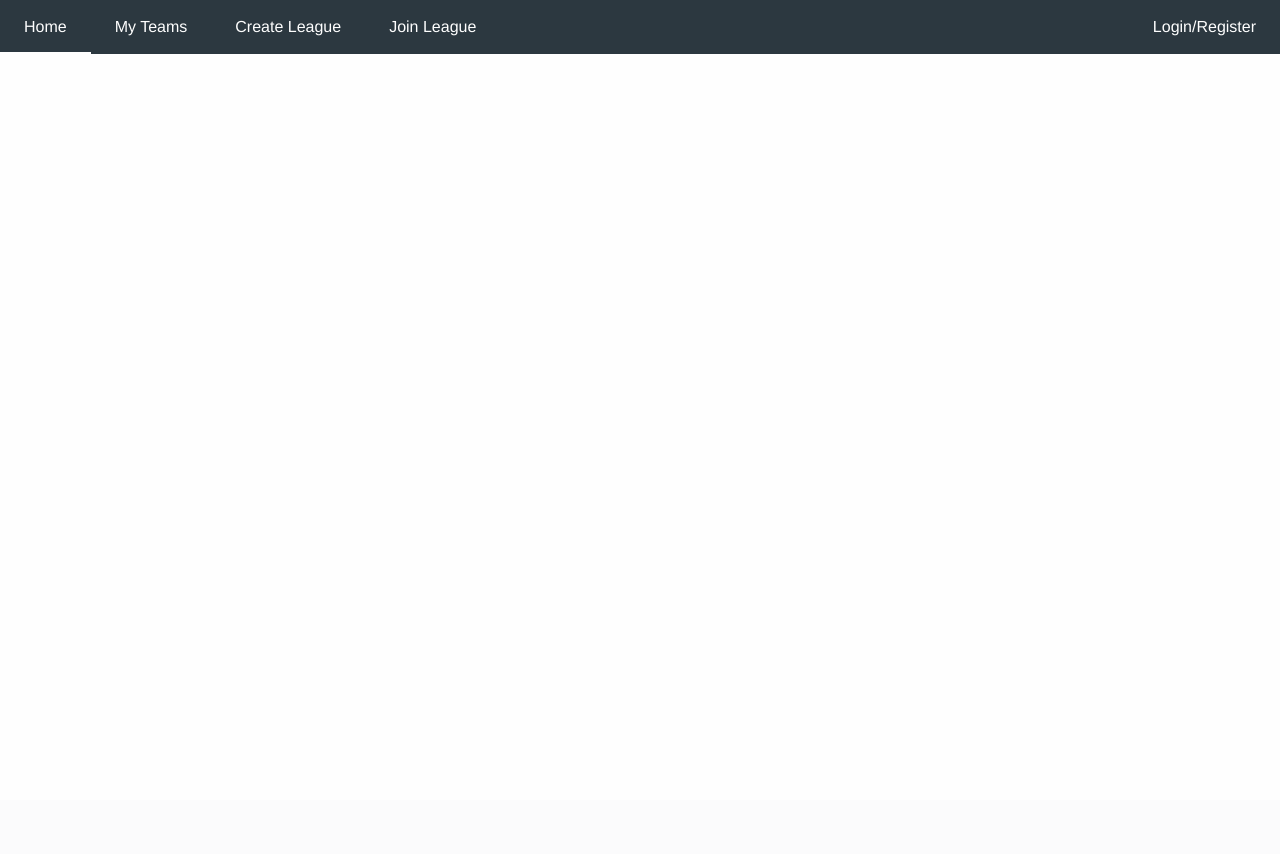
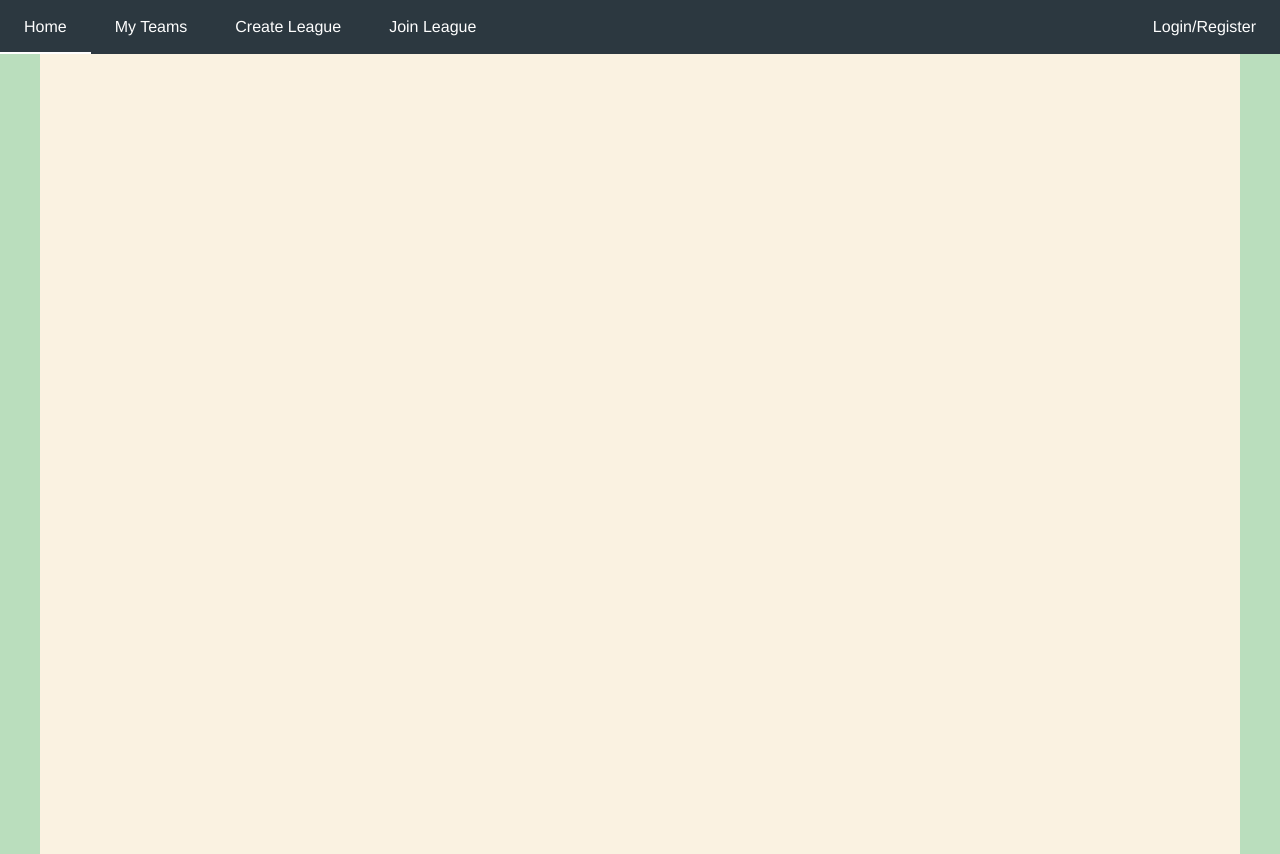
Before and after one commit to ckurland/BestBallGolf, a Django app: template mysite/myapp/templates/home.html in a window 1280 px wide. Before the commit the page ends 54 px from the top, so only its background shows below. Run offline with Django 3.2, Linux system fonts and the light colour scheme; the template is opened without the code that fills it, so the values that code supplies are empty; some libraries are stand-ins or nearby versions.

Commit message:
Changed color of background and added column in middle of all pages to hold info and be different color

```diff
--- a/mysite/myapp/static/css/app.css
+++ b/mysite/myapp/static/css/app.css
@@ -33,7 +33,7 @@
 }
 
 .team {
-  background-color: #faf2e1;
+  background-color: #e6e6e6;
   border: 2px solid black;
 }
 .leagueBanner {
@@ -80,3 +80,13 @@
 	position: absolute;
 	right:80px;
 }
+
+
+.tmp {
+	background-color: #faf2e1;
+	min-height: 100vh;
+}
+
+body {
+	background-color: #badebd;
+}
--- a/mysite/myapp/templates/base.html
+++ b/mysite/myapp/templates/base.html
@@ -35,8 +35,14 @@
 </nav>
 
 
+<div class="grid-container tmp"><!-- 1 -->
+<div class="grid-x grid-padding-x"><!-- 2 -->
+	<div class="cell"><!-- 3 -->
 {% block content %}
 {% endblock %}
+	</div><!-- 3 -->
+</div><!-- 2 -->
+</div><!-- 1 -->
 
 <script src="{% static "js/vendor/jquery.js" %}"></script>
 <script src="{% static "js/vendor/what-input.js" %}"></script>
--- a/mysite/myapp/templates/league/home.html
+++ b/mysite/myapp/templates/league/home.html
@@ -1,12 +1,15 @@
 {% extends "league/base.html" %}
 
 {% block content %}
+
 
 <h1>{{ opener }}</h1>
 
 <p>
 {{ initialStatement }}
 </p>
+
+
 
 {% if commish %}
 {% if tourneys %}
@@ -39,4 +42,5 @@
 
 
 
+
 {% endblock %}
```
Also changed, not shown: mysite/myapp/templates/league/base.html (+8 -0 lines).
